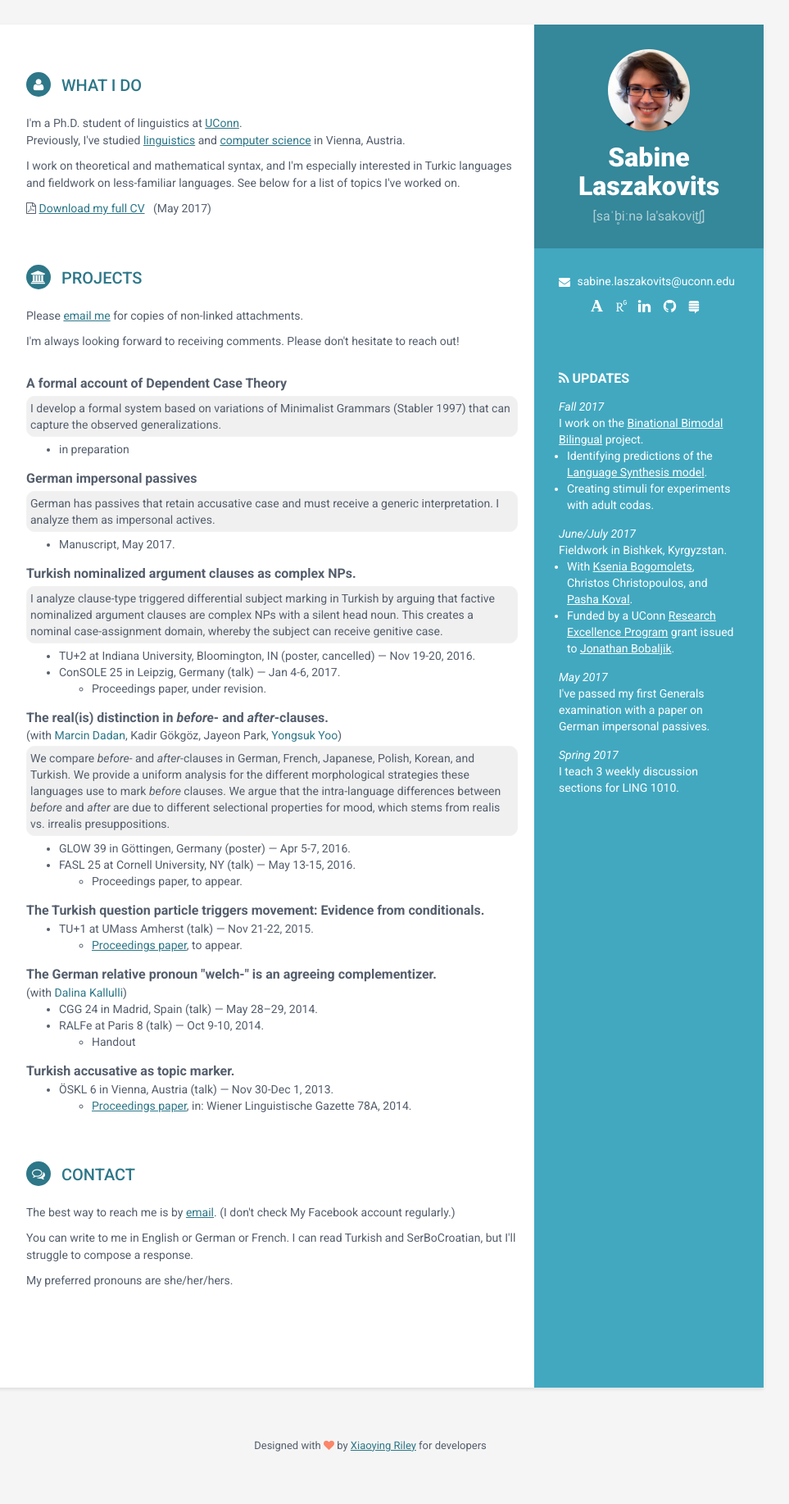
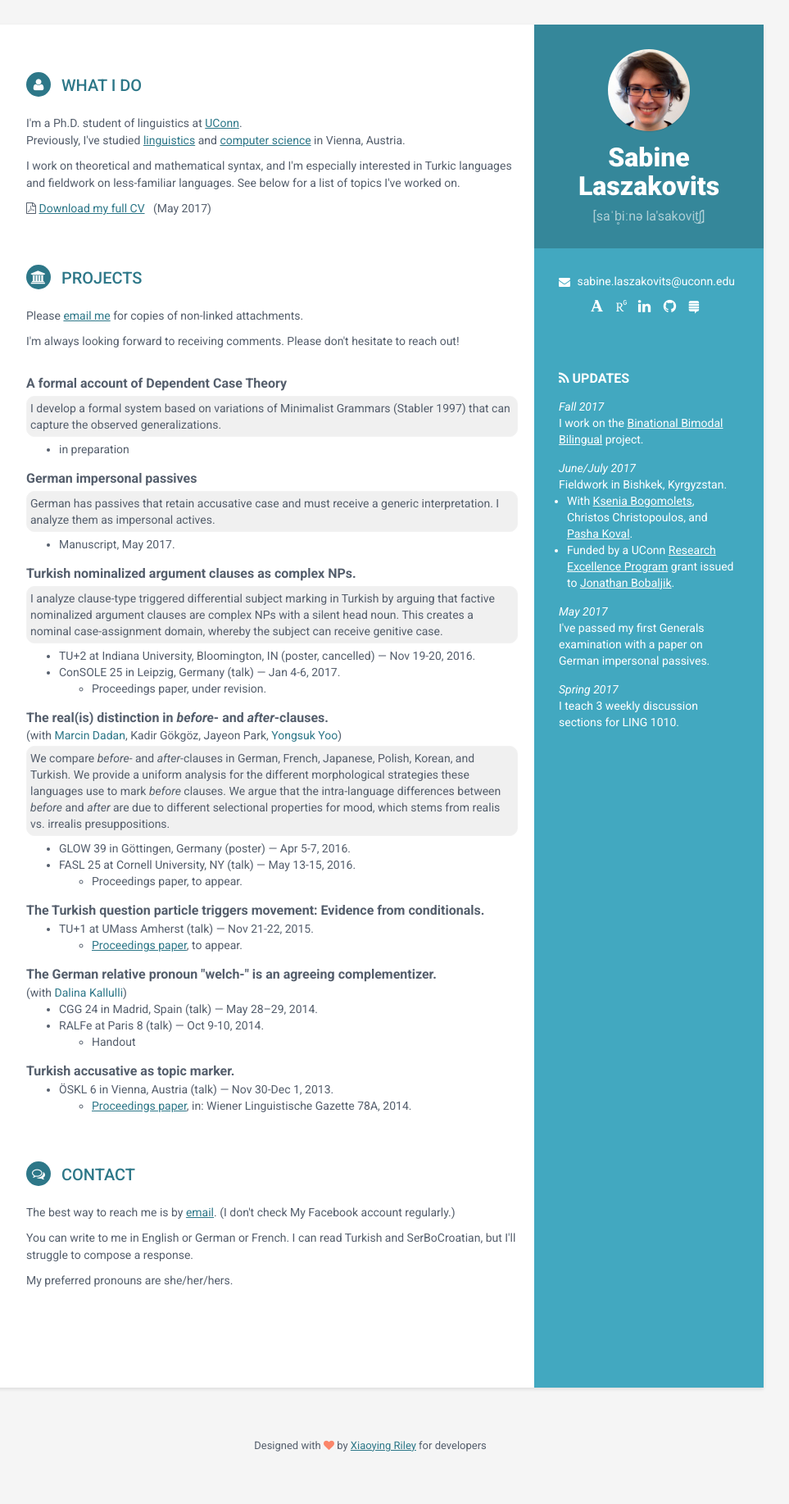
Before and after one commit to laszabine/laszabine.github.io, a Jekyll site: the page built from index.html, in a window 1280 px wide. Shown: the whole page at 82% size, without its empty margins (188-1151 px from the left). Built offline with Jekyll 4.4.1, drawn with Linux system fonts in a browser that asks for light colours.

```diff
--- a/_includes/employment.html
+++ b/_includes/employment.html
@@ -20,7 +20,9 @@
       </div>
       <div>
         <span class="employment-subheading">Responsibilities:</span>
-        developing audio-visual stimuli for elicitation and judgment tasks with adult codas
+        <ul>
+          <li>Identifying predictions of the <a href="http://dx.doi.org/10.1075/lab.6.6.01lil" target="_blank">Language Synthesis model</a>.</li>
+          <li>Developing audio-visual stimuli for elicitation and judgment tasks with adult codas.</li>
       </div>
     </div><!--//details-->
   </div><!--//item-->
--- a/_includes/news-container.html
+++ b/_includes/news-container.html
@@ -7,12 +7,7 @@
   <div class="item">
     <div class="when">Fall 2017</div>
     <div class="details">
-      I work on the
-        <a href="http://bibibi.uconn.edu/">Binational Bimodal Bilingual</a> project.
-      <ul>
-        <li>Identifying predictions of the <a href="http://dx.doi.org/10.1075/lab.6.6.01lil" target="_blank">Language Synthesis model</a>. </li>
-        <li>Creating stimuli for experiments with adult codas.</li>
-      </ul>
+      I work on the <a href="http://bibibi.uconn.edu/">Binational Bimodal Bilingual</a> project.
     </div>
   </div>
 
```
